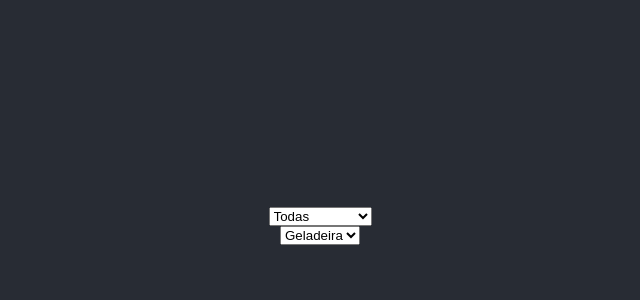
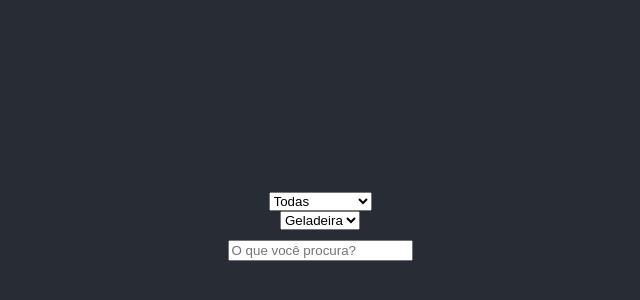
Before and after one commit to lfernandogcruz/fullstack-test-software, a React (Create React App) app: page / in a window 1280 px wide. Shown: the part 174-474 px from the top of the page, without its empty margins (320-960 px from the left). Built offline with nearby package versions, Linux system fonts and the light colour scheme.

Commit message:
feat: apply TextInput component on Header

```diff
--- a/src/components/Header.js
+++ b/src/components/Header.js
@@ -1,10 +1,12 @@
 import Select from "./Select";
+import TextInput from "./TextInput";
 
 function Header() {
   return (
     <header className="App-header">
       <Select type="source" />
       <Select type="category" />
+      <TextInput />
     </header>
   );
 }
```
